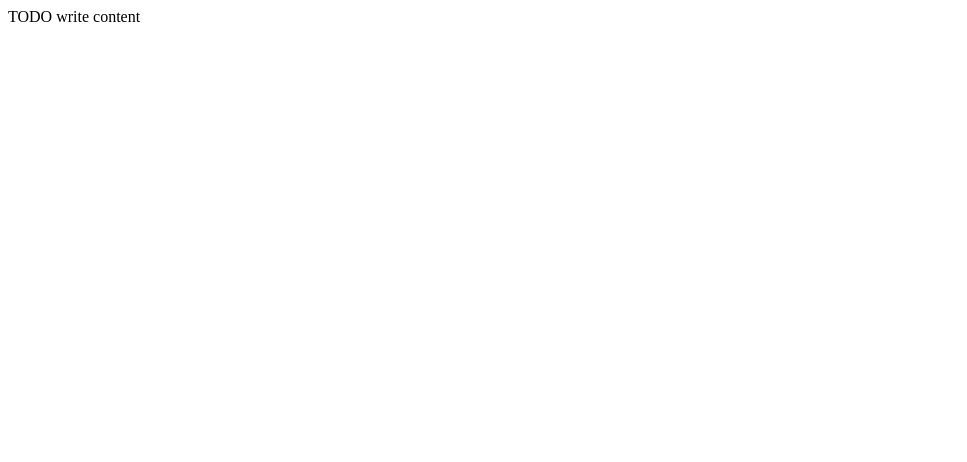
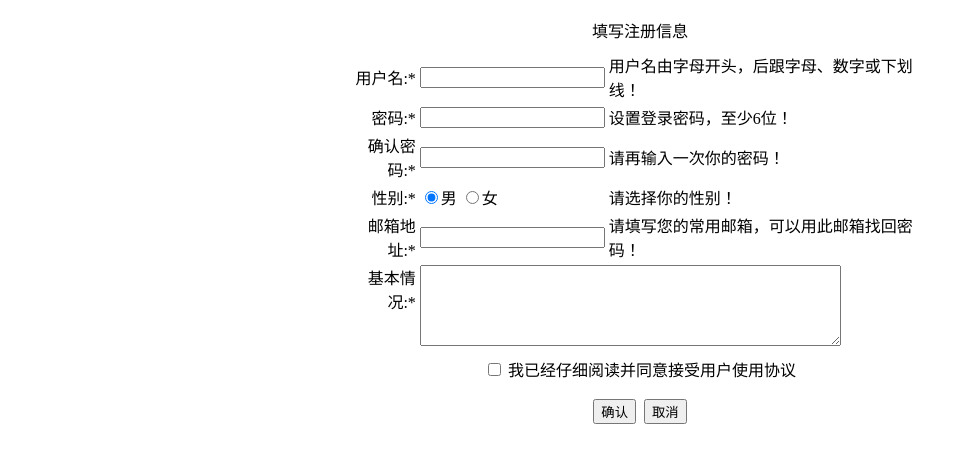
Before and after one commit to fengzhengS/fengzhengS.github.io, a plain HTML site: page index.html in a window 1280 px wide. Shown: the whole page, without its empty margins (0-967 px from the left). Drawn offline with Linux system fonts and the light colour scheme.

Commit message:
Update index.html

```diff
--- a/index.html
+++ b/index.html
@@ -1,10 +1,44 @@
 <html>
-    <head>
-        <title>TODO supply a title</title>
-        <meta charset="UTF-8">
-        <meta name="viewport" content="width=device-width, initial-scale=1.0">
-    </head>
-    <body>
-        <div>TODO write content</div>
-    </body>
+   <head> <title>注册页面</title> </head>
+  <body>
+    <form action="">
+      <table border="0" align="center" width="600">
+        <tr> <td colspan="3" align="center" height="40" > 填写注册信息</td></tr>
+        <tr> <td align="right">用户名:*</td>
+           <td><input type="text" name="userName"/></td>
+           <td>用户名由字母开头，后跟字母、数字或下划线！</td>
+        </tr>
+        <tr> <td align="right">密码:*</td>
+           <td><input type="password" name="userPwd"/></td>
+           <td>设置登录密码，至少6位！</td>
+        </tr>
+        <tr> <td align="right">确认密码:*</td>
+           <td><input type="password" name="userPwd1"/></td>
+           <td>请再输入一次你的密码！</td>
+        </tr>
+         <tr> <td align="right">性别:*</td>
+            <td><input type="radio" name="userSex" value="男" checked/>男
+               <input type="radio" name="userSex" value="女"/>女</td>
+            <td>请选择你的性别！</td>
+        </tr>
+        <tr> <td align="right">邮箱地址:*</td>
+            <td><input type="text" name="userEmail" /></td>
+            <td>请填写您的常用邮箱，可以用此邮箱找回密码！</td>
+        </tr>
+        <tr> <td align="right" valign="top">基本情况:*</td>
+            <td colspan="2">
+                <textarea name="userBasicInfo" rows="5" cols="50"></textarea></td>
+        </tr>
+        <tr> <td colspan="3" align="center" height="40">
+             <input type="checkbox" name="accept" value="yes"/>
+              我已经仔细阅读并同意接受用户使用协议</td>
+        </tr>
+        <tr><td colspan="3" align="center" height="40">
+             <input type="submit" value="确认"/>&nbsp;
+             <input type="reset" value="取消"/>
+          </td>
+        </tr>
+      </table>
+    </form>
+  </body>
 </html>
```
